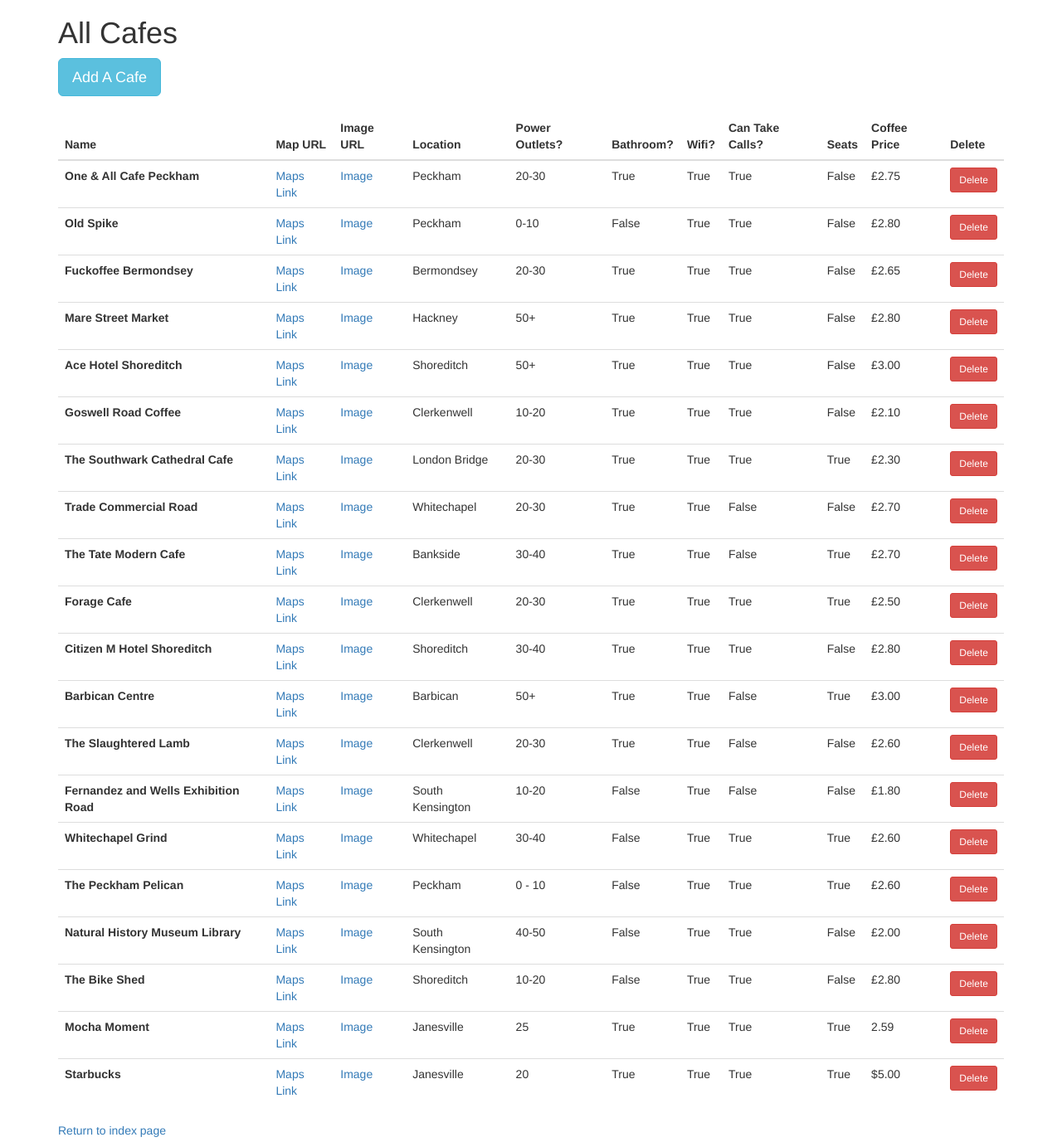
After one commit to SethLambert/cafe-api, a Flask app: page /cafes in a window 1280 px wide. The commit adds this page. Shown: the whole page at 83% size. Run offline with Flask 3, Linux system fonts and the light colour scheme; data comes from the database, SQL or seed files in the repository; both versions use the stored data as it was after the commit; some libraries are stand-ins or nearby versions.

Commit message:
adding front end db edit forms

```diff
--- a/main.py
+++ b/main.py
@@ -1,6 +1,10 @@
-from flask import Flask, jsonify, render_template, request
+from flask import Flask, jsonify, render_template, request, redirect, url_for
 from flask_sqlalchemy import SQLAlchemy
 from sqlalchemy import exc
+from flask_bootstrap import Bootstrap
+from flask_wtf import FlaskForm
+from wtforms import StringField, SubmitField, SelectField, BooleanField
+from wtforms.validators import DataRequired, URL
 import random
 
 app = Flask(__name__)
@@ -8,6 +12,8 @@ app = Flask(__name__)
 ##Connect to Database
 app.config['SQLALCHEMY_DATABASE_URI'] = 'sqlite:///cafes.db'
 app.config['SQLALCHEMY_TRACK_MODIFICATIONS'] = False
+app.config['SECRET_KEY'] = '8BYkEfBA6O6donzWlSihBXox7C0sKR6b'
+Bootstrap(app)
 db = SQLAlchemy()
 db.init_app(app)
 
@@ -34,9 +40,32 @@ class Cafe(db.Model):
 with app.app_context():
     db.create_all()
 
+#create form
+class CafeForm(FlaskForm):
+    name = StringField('Cafe Name', validators=[DataRequired()])
+    map_url = StringField('Cafe Location (Google Maps URL)', validators=[DataRequired(), URL()])
+    img_url = StringField('Image URL', validators=[DataRequired(), URL()])
+    location = StringField('Location', validators=[DataRequired()])
+    seats = StringField('Number Of Seats', validators=[DataRequired()])
+    has_toilet = BooleanField('Bathroom Available', validators=[DataRequired()])
+    has_wifi = BooleanField('WiFi Available', validators=[DataRequired()])
+    has_sockets = BooleanField('Power Outlets', validators=[DataRequired()])
+    can_take_calls = BooleanField('Phone Call ', validators=[DataRequired()])
+    coffee_price = StringField('Coffee Price', validators=[DataRequired()])
+    submit = SubmitField('Submit')
+
 @app.route("/")
 def home():
     return render_template("index.html")
+
+@app.route('/cafes')
+def cafes():
+    cafes = db.session.query(Cafe).all()
+    list_of_rows = []
+    for row in cafes:
+        list_of_rows.append(row)
+    return render_template('cafes.html', cafes=list_of_rows)
+
 
 ## HTTP GET - Read Record
 @app.route("/random", methods=["GET"])
@@ -61,9 +90,44 @@ def get_cafe_by_location():
     else:
         return jsonify({"error": {"Not Found": "We do not have a record at that location."}})
 
+@app.route("/new", methods=["GET", "POST"])
+def new_cafe():
+    form = CafeForm()
+    cafe_to_add = Cafe(
+        name = request.form.get('name'),
+        map_url = request.form.get('map_url'),
+        img_url = request.form.get('img_url'),
+        location = request.form.get('location'),
+        seats = request.form.get('seats'),
+        has_toilet = bool(request.form.get('has_toilet')),
+        has_wifi = bool(request.form.get('has_wifi')),
+        has_sockets = bool(request.form.get('has_sockets')),
+        can_take_calls = bool(request.form.get('can_take_calls')),
+        coffee_price = request.form.get('coffee_price')
+    )
+    try:
+        db.session.add(cafe_to_add)
+        db.session.commit()
+        print(cafe_to_add.to_dict())
+        return redirect(url_for('cafes'))
+    except exc.IntegrityError:
+        print('No')
+        render_template('add.html', form=form, error = "Something went wrong.")
+    return render_template('add.html', form=form, error = None)
+
+@app.route("/cafes/remove/<int:cafe_id>", methods=["GET", "POST"])
+def remove(cafe_id):
+    print(cafe_id)
+    with app.app_context():
+        cafe = Cafe.query.get(cafe_id)
+    if cafe:
+        with app.app_context():
+            db.session.delete(cafe)
+            db.session.commit()
+    return redirect(url_for('cafes'))
 
 ## HTTP POST - Create Record
-@app.route("/add", methods=["POST"])
+@app.route("/add", methods=["GET", "POST"])
 def add_a_cafe():
     cafe_to_add = Cafe(
         name = request.form.get('name'),
--- /dev/null
+++ b/templates/cafes.html
@@ -0,0 +1,62 @@
+{% extends 'bootstrap/base.html' %}
+{% block styles %}
+{{super()}}
+<link rel="stylesheet"
+      href="{{url_for('static', filename='css/styles.css')}}">
+{% endblock %}
+{% block title %}Restaurants{% endblock %}
+
+{% block content %}
+
+<div class="container">
+  <div class="row">
+    <div class="col-sm-12">
+
+      <h1>All Cafes</h1>
+      <a class="btn btn-info btn-lg" href="{{url_for('new_cafe')}}" role="button">Add A Cafe</a>
+
+	  <table class="table">
+      <table class="table">
+        <thead>
+          <tr>
+            <th scope="col">Name</th>
+            <th scope="col">Map URL</th>
+            <th scope="col">Image URL</th>
+            <th scope="col">Location</th>
+            <th scope="col">Power Outlets?</th>
+            <th scope="col">Bathroom?</th>
+            <th scope="col">Wifi?</th>
+            <th scope="col">Can Take Calls?</th>
+            <th scope="col">Seats</th>
+            <th scope="col">Coffee Price</th>
+            <th scope="col">Delete</th>
+          </tr>
+        </thead>
+        <tbody>
+          {% for cafe in cafes %}
+            <tr>
+              <th scope="row">{{cafe.name}}</th>
+              <td><a href="{{cafe.map_url}}">Maps Link</a></td>
+              <td><a href="{{cafe.img_url}}">Image</a></td>
+              <td>{{cafe.location}}</td>
+              <td>{{cafe.seats}}</td>
+              <td>{{cafe.has_toilet}}</td>
+              <td>{{cafe.has_wifi}}</td>
+              <td>{{cafe.has_sockets}}</td>
+              <td>{{cafe.can_take_calls}}</td>
+              <td>{{cafe.coffee_price}}</td>
+              <td><a class="btn btn-danger btn-sm" href="{{url_for('remove', cafe_id = cafe.id)}}" role="button">Delete</a></td>
+            </tr>
+          {% endfor %}
+          </tr>
+        </tbody>
+      </table>
+  	  </table>
+
+      <p><a href="{{url_for('home')}}">Return to index page</a></p>
+
+    </div>
+  </div>
+</div>
+
+{% endblock %}
```
Also changed, not shown: templates/add.html (added, +28 -0 lines), templates/index.html (+21 -11 lines), instance/cafes.db.
